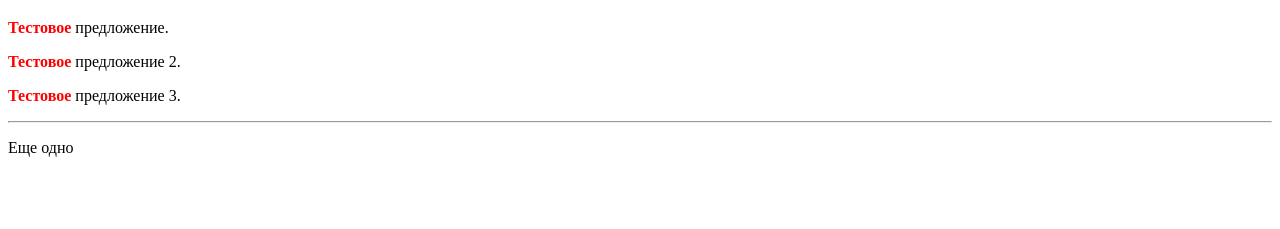
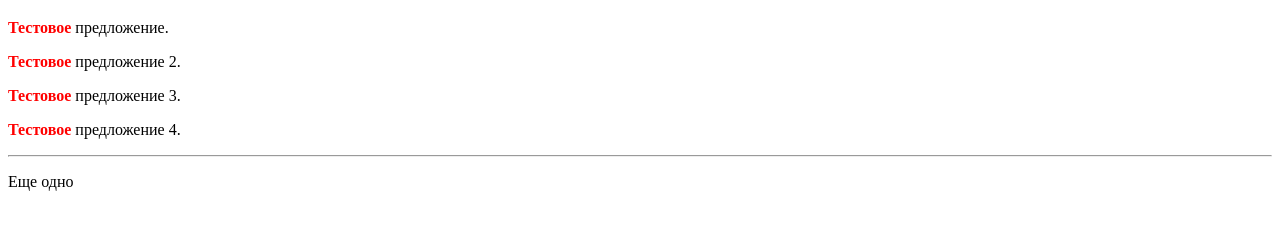
Before and after one commit to buhryakov/git-test, a plain HTML site: page index.html in a window 1280 px wide. Shown: the part 61-290 px from the top of the page. Drawn offline with Linux system fonts and the light colour scheme.

Commit message:
очередной коммит

```diff
--- a/index.html
+++ b/index.html
@@ -13,6 +13,7 @@
    <p><b class="red">Тестовое</b> предложение.</p>
    <p><b class="red">Тестовое</b> предложение 2.</p>
    <p><b class="red">Тестовое</b> предложение 3.</p>
+   <p><b class="red">Тестовое</b> предложение 4.</p>
    <hr>
    <p>Еще одно</p>
 </body>
```
